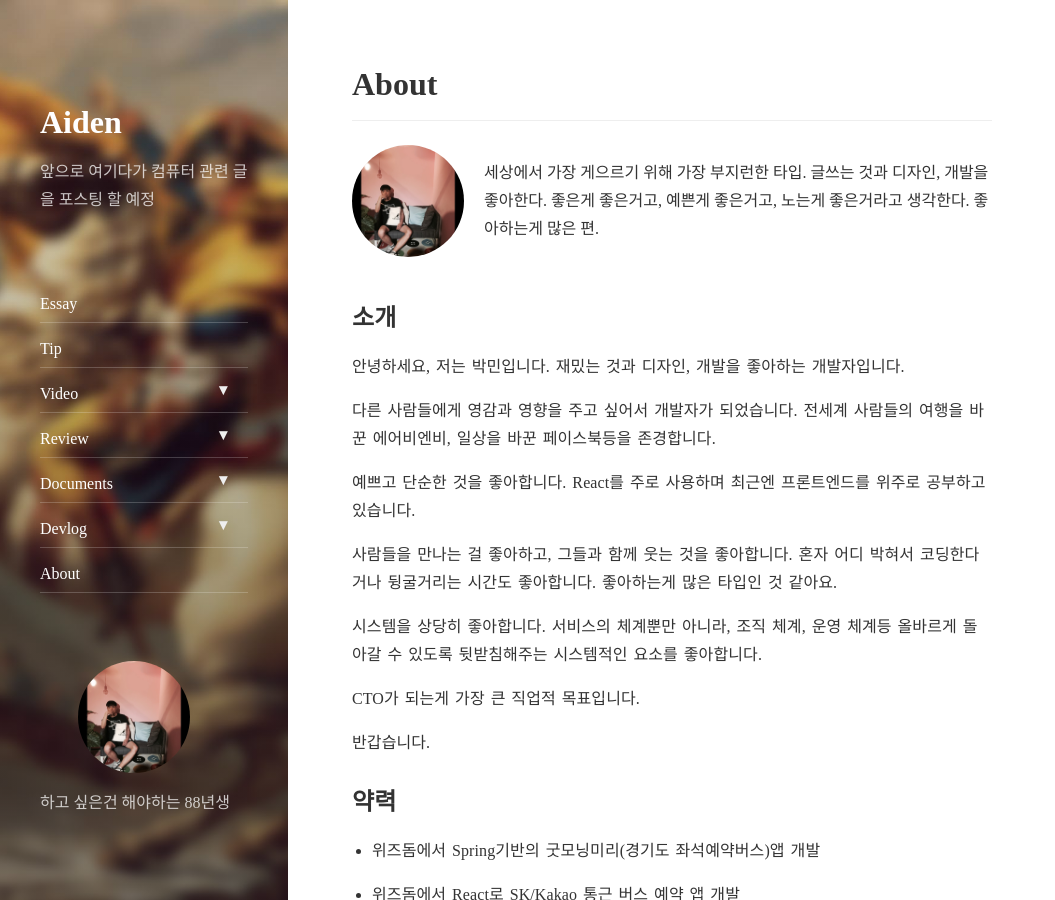
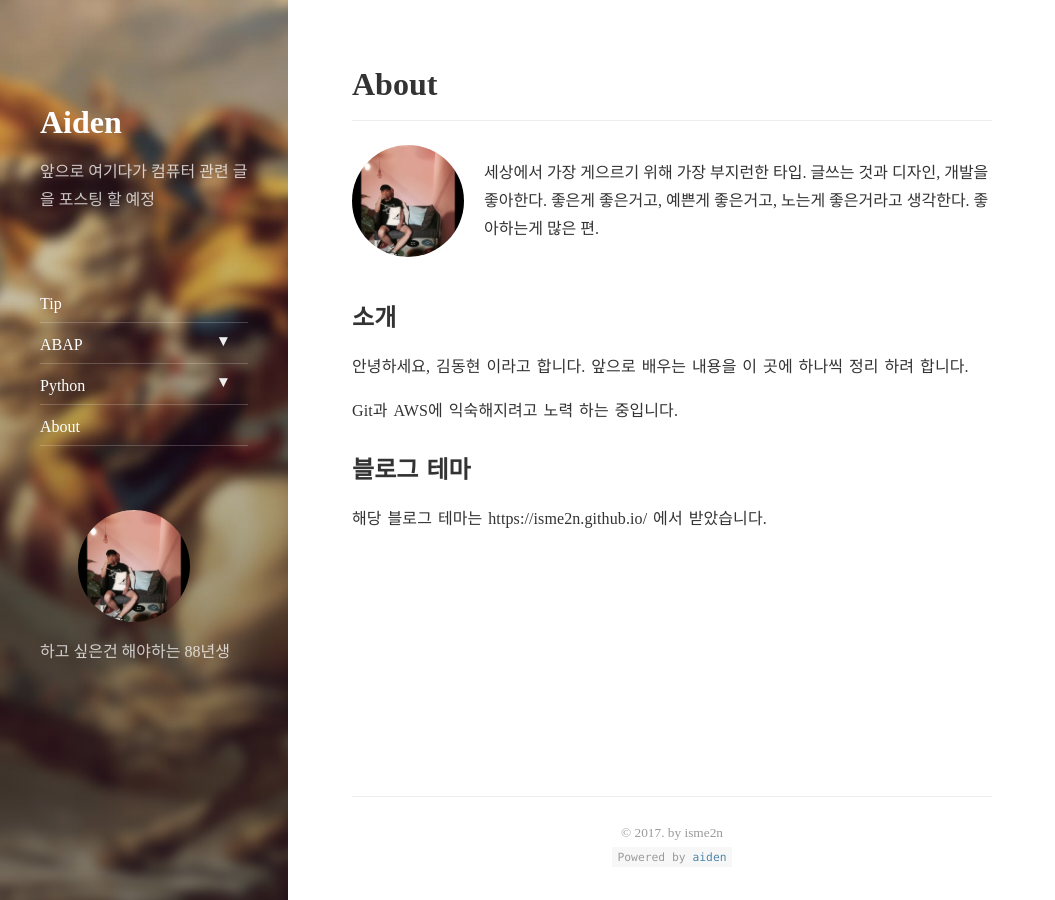
Before and after one commit to AidenRoto/AidenRoto.github.io, a Jekyll site: the page built from about.md, in a window 1280 px wide and 900 px high. Shown: the whole window, without its empty margins (0-1055 px from the left). Built offline with Jekyll 4.4.1, drawn with Linux system fonts in a browser that asks for light colours; nearby versions of some CDN libraries; some of the changed text lies outside the part shown.

Commit message:
forth commit

```diff
--- a/_config.yml
+++ b/_config.yml
@@ -6,7 +6,7 @@ title:               Aiden
 
 # The unique resource location of your page.
 # Set to `https://<username>.github.io` when hosting on GitHub Pages
-url:                 https://isme2n.github.io
+url:                 https://aidenroto.github.io/
 
 # Set to '' when hosting a blog on GitHub Pages, ie on `//<username>.github.io`
 # Set to '/<reponame>' when using the `gh-pages` branch of a repository
--- a/_featured_categories/devlog.md
+++ b/_featured_categories/Python.md
@@ -1,7 +1,7 @@
 ---
 layout: list
-title: Devlog
-slug: devlog
+title: Python
+slug: Python
 menu: true
 submenu: true
 order: 8
--- a/about.md
+++ b/about.md
@@ -7,58 +7,10 @@ order: 10
 
 ## 소개
 
-안녕하세요, 저는 박민입니다. 재밌는 것과 디자인, 개발을 좋아하는 개발자입니다.
+안녕하세요, 김동현 이라고 합니다. 앞으로 배우는 내용을 이 곳에 하나씩 정리 하려 합니다.
 
-다른 사람들에게 영감과 영향을 주고 싶어서 개발자가 되었습니다. 전세계 사람들의 여행을 바꾼 에어비엔비, 일상을 바꾼 페이스북등을 존경합니다.
+Git과 AWS에 익숙해지려고 노력 하는 중입니다.
 
-예쁘고 단순한 것을 좋아합니다. React를 주로 사용하며 최근엔 프론트엔드를 위주로 공부하고 있습니다.
+## 블로그 테마
 
-사람들을 만나는 걸 좋아하고, 그들과 함께 웃는 것을 좋아합니다. 혼자 어디 박혀서 코딩한다거나 뒹굴거리는 시간도 좋아합니다. 좋아하는게 많은 타입인 것 같아요.
-
-시스템을 상당히 좋아합니다. 서비스의 체계뿐만 아니라, 조직 체계, 운영 체계등 올바르게 돌아갈 수 있도록 뒷받침해주는 시스템적인 요소를 좋아합니다.
-
-CTO가 되는게 가장 큰 직업적 목표입니다.
-
-반갑습니다.
-
-## 약력
-
-- 위즈돔에서 Spring기반의 굿모닝미리(경기도 좌석예약버스)앱 개발
-
-- 위즈돔에서 React로 SK/Kakao 통근 버스 예약 앱 개발
-
-- 이해라이프스타일에서 ReactNative로 홈퍼니싱 하이브리드 앱 개발
-
-- 숭실대학교 IT대학 컴퓨터학부 전공
-
-- 숭실대학교 IT대학 학생회장
-
-- 계남초/계남중/계남고 졸업
-
-- 경기도 부천 출생
-
-## 사이드프로젝트
-
-- [react-redux-material-meteor](https://github.com/isme2n/react-redux-material-meteor) - 보일러 플레이트
-
-- [48Wedding](http://48wedding.com) - 웨딩카드 만들기 서비스
-
-- [secretary](https://chrome.google.com/webstore/detail/secretary/bijcgcgbhmeemlnidoigdcnokggknikb?hl=ko) - 기사요약 크롬 확장서비스
-
-- [이미지필터](https://github.com/isme2n/react-image-filter-app) - 캔버스 이미지 필터를 공부하며 만든 샘플 앱
-
-- [유튜브 함께보기](https://youtu.be/7IFEO9D6G4Y) - 유튜브 동영상을 다른사람들과 함께 보며 대화를 나누는 앱
-
-## 발표
-
-- [GDG Summer Party 테크니컬 세션 - 자바스크립트 제대로 알기](https://www.slideshare.net/MinPark48/ss-79004233)
-
-## 강의
-
-- [React로 라이브 컴파일러 만들기](https://www.youtube.com/playlist?list=PLBrx45N7b6tkdisu8ZhKs02tEf5wDuk2W)
-
-## 하고싶은 말
-
-다양한 사이드 프로젝트 제안, 친구 제안, 번개 제안 등등 해주시면 좋아합니다.
-
-행복하세요 오늘도.
+해당 블로그 테마는 https://isme2n.github.io/ 에서 받았습니다.
```
Also changed, not shown: _featured_categories/ABAP.md (added, +10 -0 lines), _featured_categories/Web.md (added, +11 -0 lines), _featured_categories/artwork.md (deleted, +0 -10 lines), _featured_categories/doc.md (deleted, +0 -10 lines), _featured_categories/essay.md (deleted, +0 -10 lines), _featured_categories/review.md (deleted, +0 -10 lines), _featured_categories/tip.md (+2 -2 lines), _featured_categories/video.md (deleted, +0 -10 lines), README.md.
